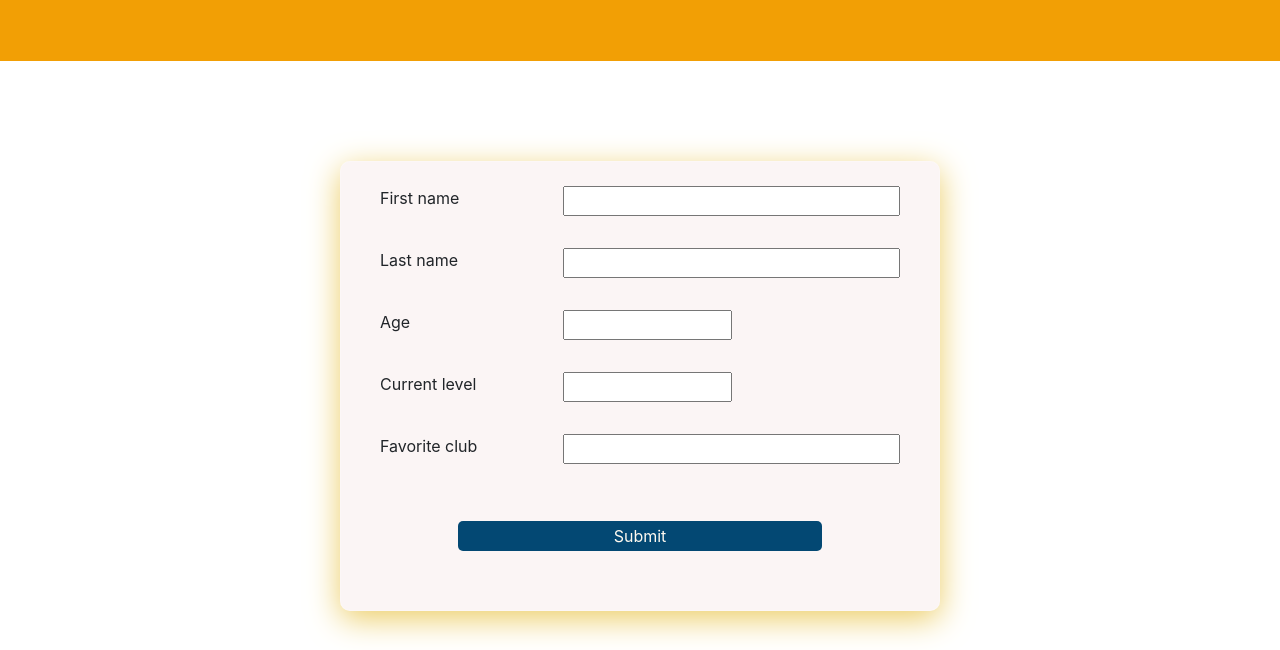
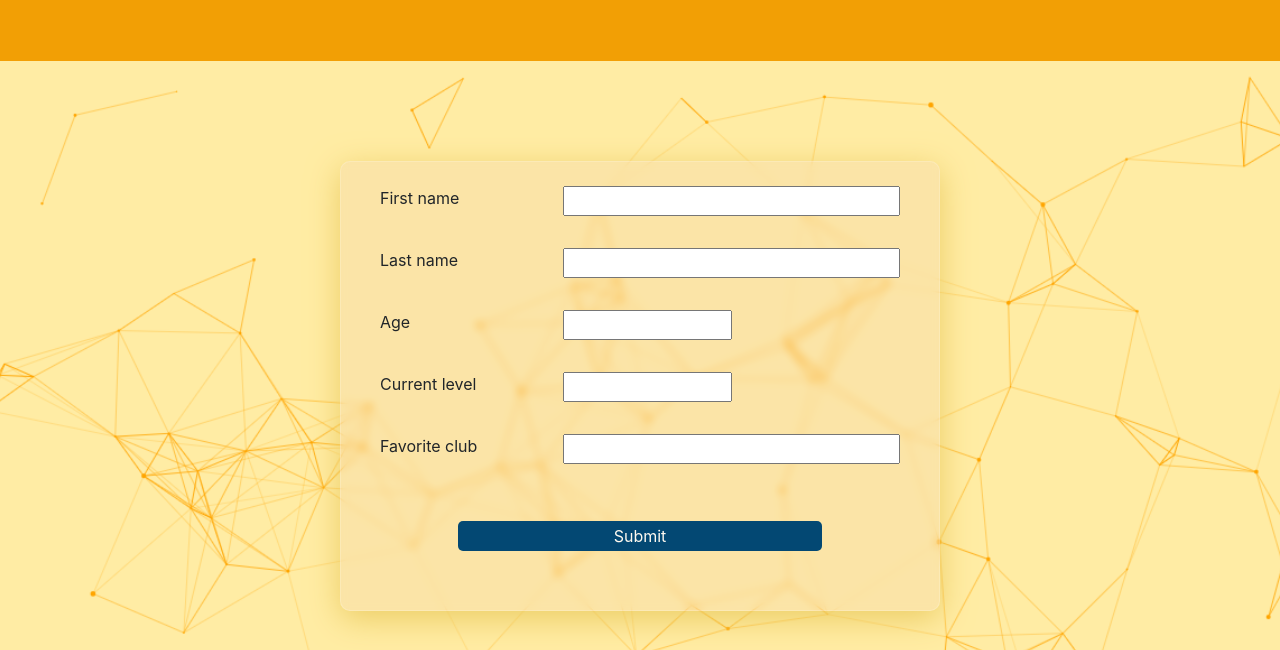
Before and after one commit to adepeju4/Milestone-project, a website: page index.html in a window 1280 px wide. Shown: the part 150-800 px from the top of the page. Drawn offline with nearby package versions, Linux system fonts and the light colour scheme.

Commit message:
fixed-hero-image

```diff
--- a/style.css
+++ b/style.css
@@ -10,7 +10,7 @@ html body {
 
 main {
     padding-top: 100px;
-    background: url(./Images/hero-image.png);
+    background: url(./hero-image.png);
     background-position: center;
     background-repeat: no-repeat;
     background-size: cover;
```
